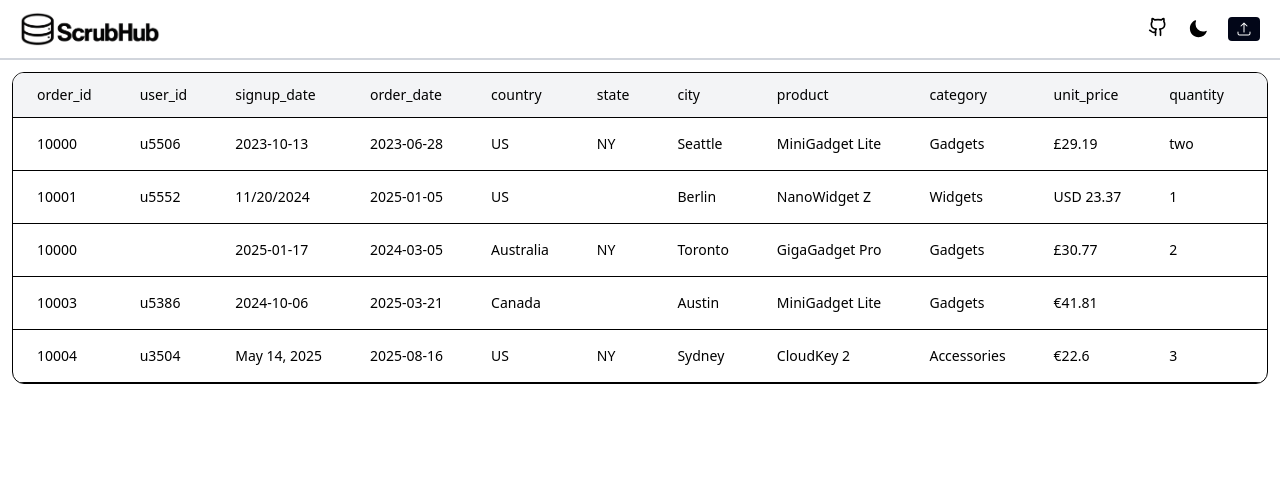
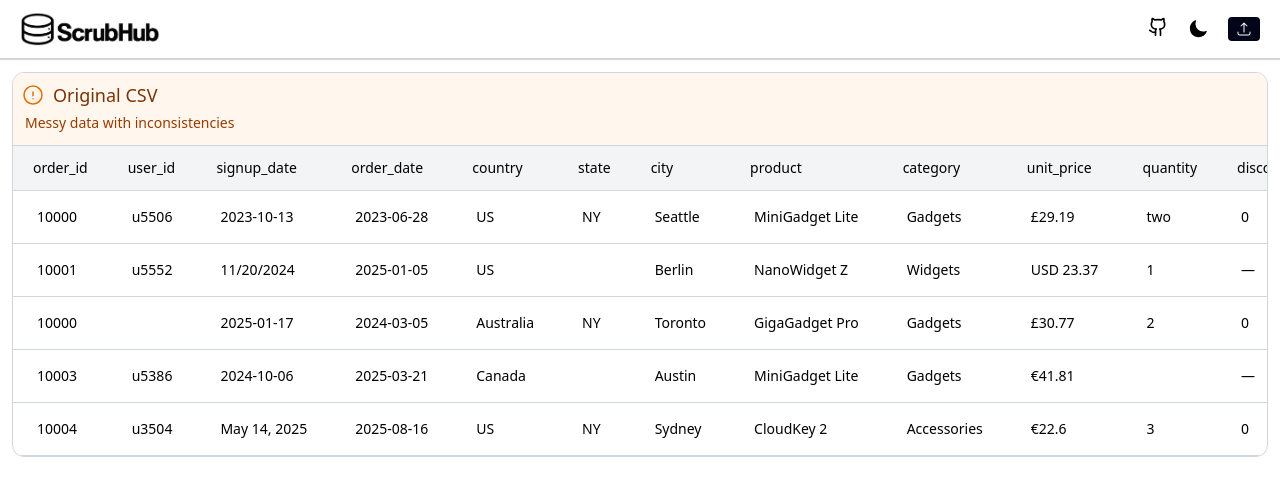
Before and after one commit to BrandonCarp/data_clean, a Next.js app in the folder frontend/: page / in a window 1280 px wide. Shown: the top 496 px of the page. Built offline with nearby package versions, Linux system fonts and the light colour scheme.

Commit message:
csv preview table almonst done, finished 11/24, finish cleaned csv 11/24

```diff
--- a/frontend/components/DarkMode.tsx
+++ b/frontend/components/DarkMode.tsx
@@ -19,10 +19,10 @@ export default function DarkButton() {
   };
 
   useEffect(() => {
-   const theme = localStorage.getItem("theme");
+
+      const theme = localStorage.getItem("theme");
     if (theme === "dark") {
       document.documentElement.classList.add("dark");
-      setDarkMode("dark");
     }
   }, []);
 
--- a/frontend/components/TableCard.tsx
+++ b/frontend/components/TableCard.tsx
@@ -1,38 +1,56 @@
 import { Row } from "@/lib/types/typeHelpers";
-import { ExclamationCircleIcon } from "@heroicons/react/16/solid";
+import { ExclamationCircleIcon } from "@heroicons/react/24/outline";
+
 type CsvTableProps = {
   rows: Row[];
   headers: string[];
+  bgColor?: string;
+  textColor?: string;
 };
+
 
 export default function TableCard({ rows, headers }: CsvTableProps) {
   return (
-    <div className="relative overflow-x-auto border rounded-xl ">
-      <div>
-        <h1></h1>
+    <div className="relative overflow-x-auto rounded-xl border border-gray-300">
+      {/* 👇 this wrapper controls the scroll width */}
+      <div className="min-w-max">
+        {/* orange banner */}
+        <div className="w-full bg-orange-50 border-b border-gray-300 px-2 py-2 text-sm">
+          <div className="flex">
+            <h1 className="flex items-center gap-2 text-lg text-amber-900">
+              <ExclamationCircleIcon className="size-6 text-amber-600" />
+              Original CSV
+            </h1>
           </div>
-      <table className=" text-sm text-left ">
-        <thead className="  ">
-          <tr className="">
+          <h2 className="p-1 text-amber-800">
+            Messy data with inconsistencies
+          </h2>
+        </div>
 
+        {/* table now shares the same width */}
+        <table className="min-w-full text-left text-sm">
+          <thead className="bg-gray-100">
+            <tr>
               {headers.map((h) => (
-            <th className="px-6 py-3 font-medium bg-gray-100 " key={h}>
+                <th className="px-5 py-3 font-medium" key={h}>
                   {h}
                 </th>
               ))}
             </tr>
           </thead>
-        <tbody className=" border-b border-default">
+          <tbody className="border-b border-gray-300">
             {rows.slice(0, 5).map((row, i) => (
               <tr className="whitespace-nowrap" key={i}>
                 {headers.map((h) => (
-                <td className=" px-6 py-4 border-t" key={h}>{String(row[h] ?? "")}</td>
+                  <td className="border-t border-gray-300 px-6 py-4" key={h}>
+                    {String(row[h] ?? "")}
+                  </td>
                 ))}
               </tr>
             ))}
           </tbody>
         </table>
       </div>
+    </div>
   );
 }
-// p-4 border-b border-blue-gray-100 bg-blue-gray-50
```
Lines whose indentation alone changed are shown as unchanged.
